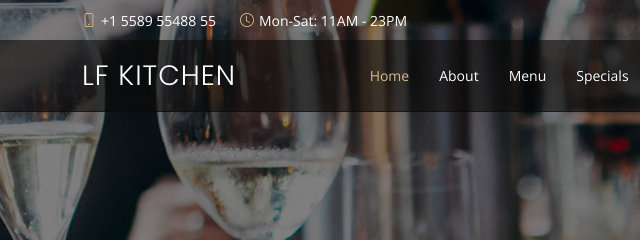
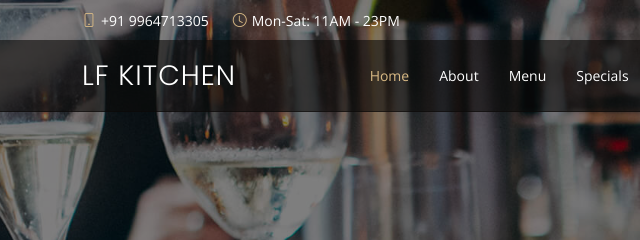
Before and after one commit to Sandeshhalagi/Restaurantly, a plain HTML site: page index.html in a window 1280 px wide. Shown: the top 240 px of the page, 0-640 px from the left. Drawn offline with nearby package versions, Linux system fonts and the light colour scheme; a web font is replaced by a local one.

Commit message:
Update index.html

```diff
--- a/index.html
+++ b/index.html
@@ -44,7 +44,7 @@
     <div class="container d-flex justify-content-center justify-content-md-between">
 
       <div class="contact-info d-flex align-items-center">
-        <i class="bi bi-phone d-flex align-items-center"><span>+1 5589 55488 55</span></i>
+        <i class="bi bi-phone d-flex align-items-center"><span>+91 9964713305</span></i>
         <i class="bi bi-clock d-flex align-items-center ms-4"><span> Mon-Sat: 11AM - 23PM</span></i>
       </div>
 
```
